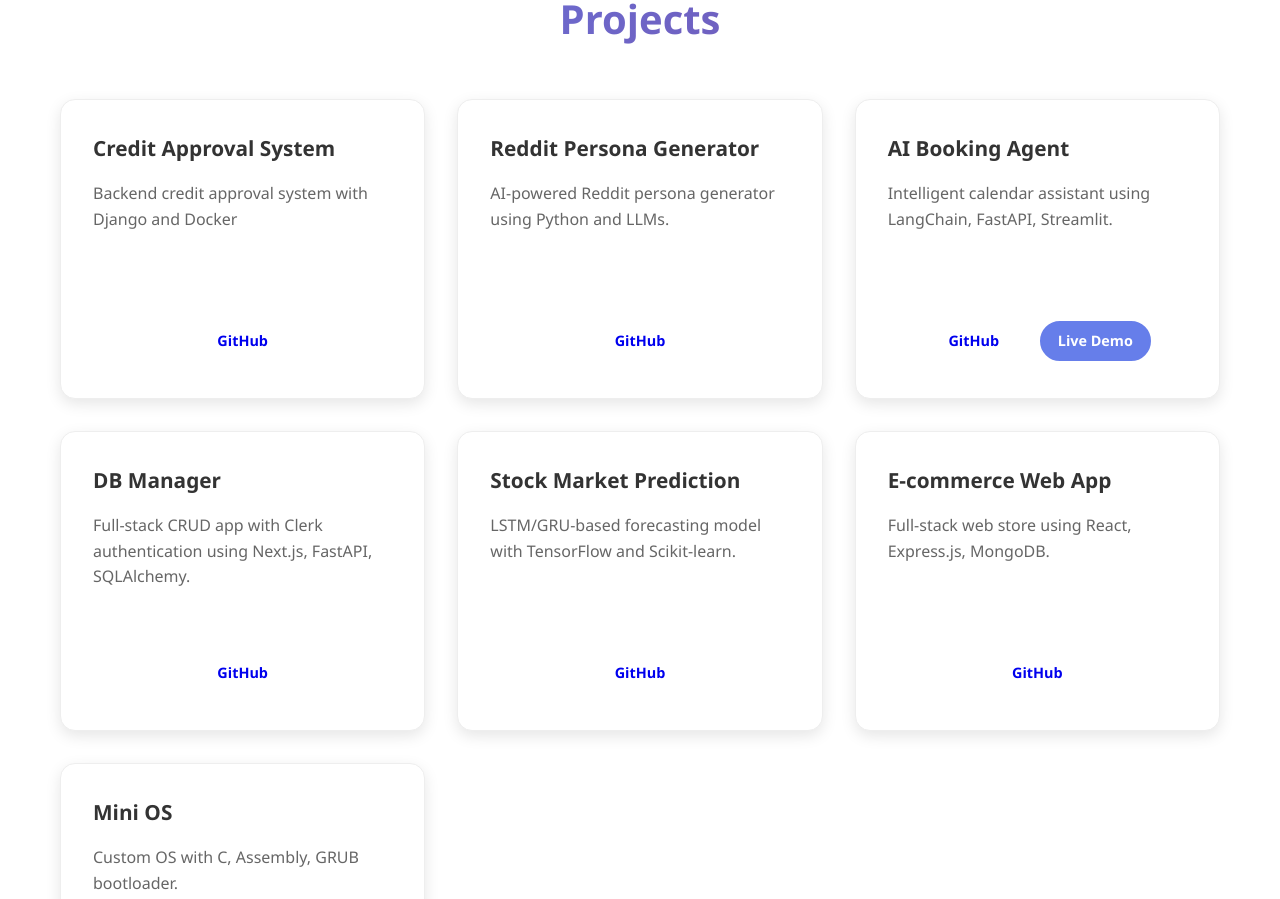
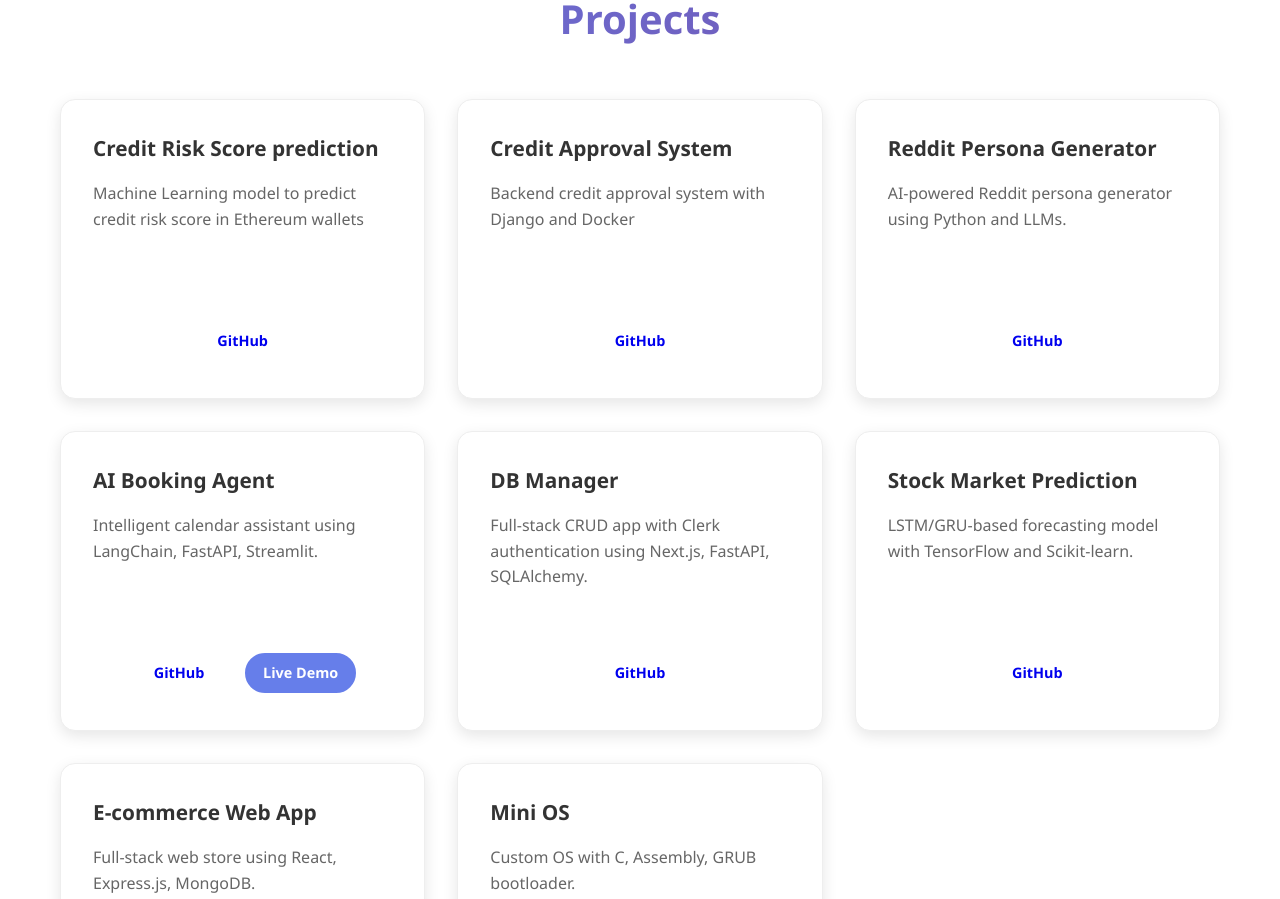
Before and after one commit to SamuelAlex013/portfolio, a React (Create React App) app: page / in a window 1280 px wide. Shown: the part 1260-2159 px from the top of the page. Built offline with nearby package versions, Linux system fonts and the light colour scheme.

Commit message:
add credit risk score

```diff
--- a/src/App.js
+++ b/src/App.js
@@ -90,6 +90,11 @@ const AboutSection = () => {
 // Projects Section Component
 const ProjectsSection = () => {
   const projects = [
+    {
+      title:"Credit Risk Score prediction",
+      description: "Machine Learning model to predict credit risk score in Ethereum wallets",
+      github: "https://github.com/SamuelAlex013/Credit_Approval_backend"
+    },
     {
       title:"Credit Approval System",
       description: "Backend credit approval system with Django and Docker",
```
